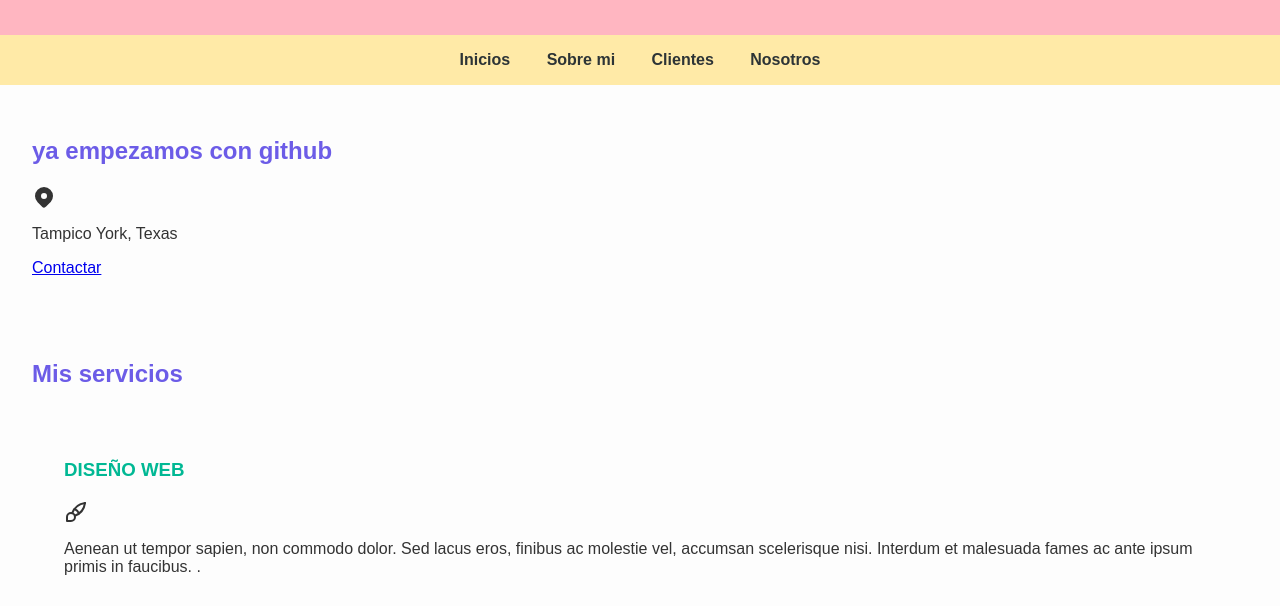
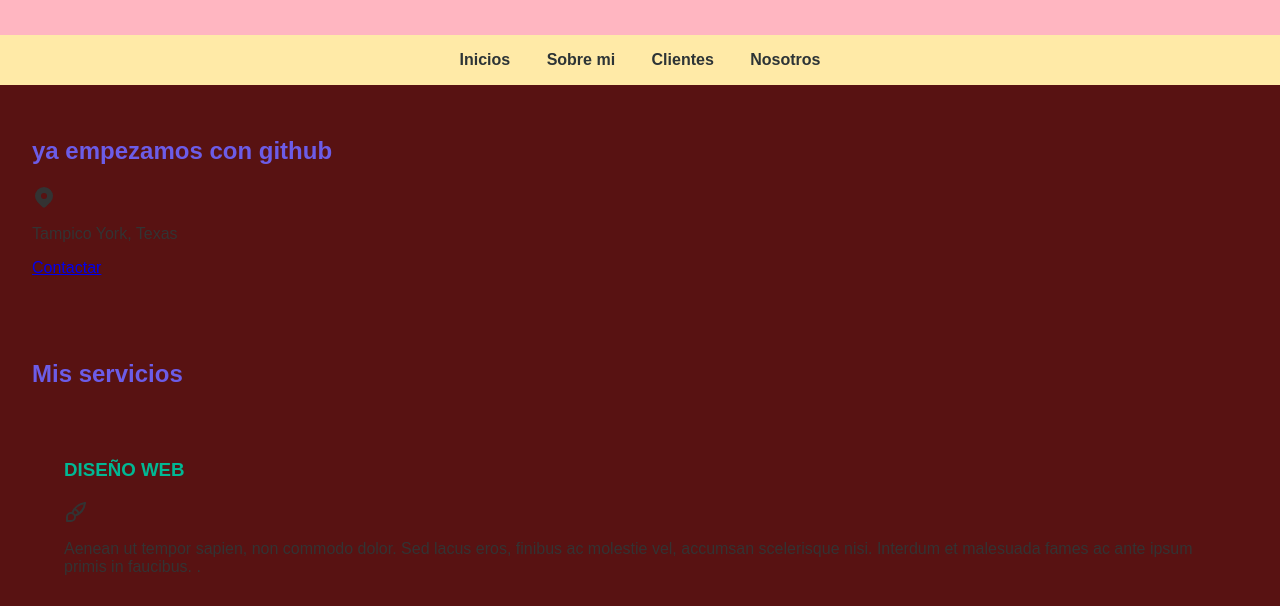
Before and after one commit to emoralesraddare/AppCursoGit, a plain HTML site: page index.html in a window 1280 px wide. Shown: the part 194-800 px from the top of the page. Drawn offline with Linux system fonts and the light colour scheme.

Commit message:
se cambio el color del fondo

```diff
--- a/index.html
+++ b/index.html
@@ -10,7 +10,7 @@
         font-family: Arial, sans-serif;
         margin: 0;
         padding: 0;
-        background-color: #fdfdfd;
+        background-color: #581212;
         color: #333;
     }
 
```
Also changed, not shown: 1 other file.
